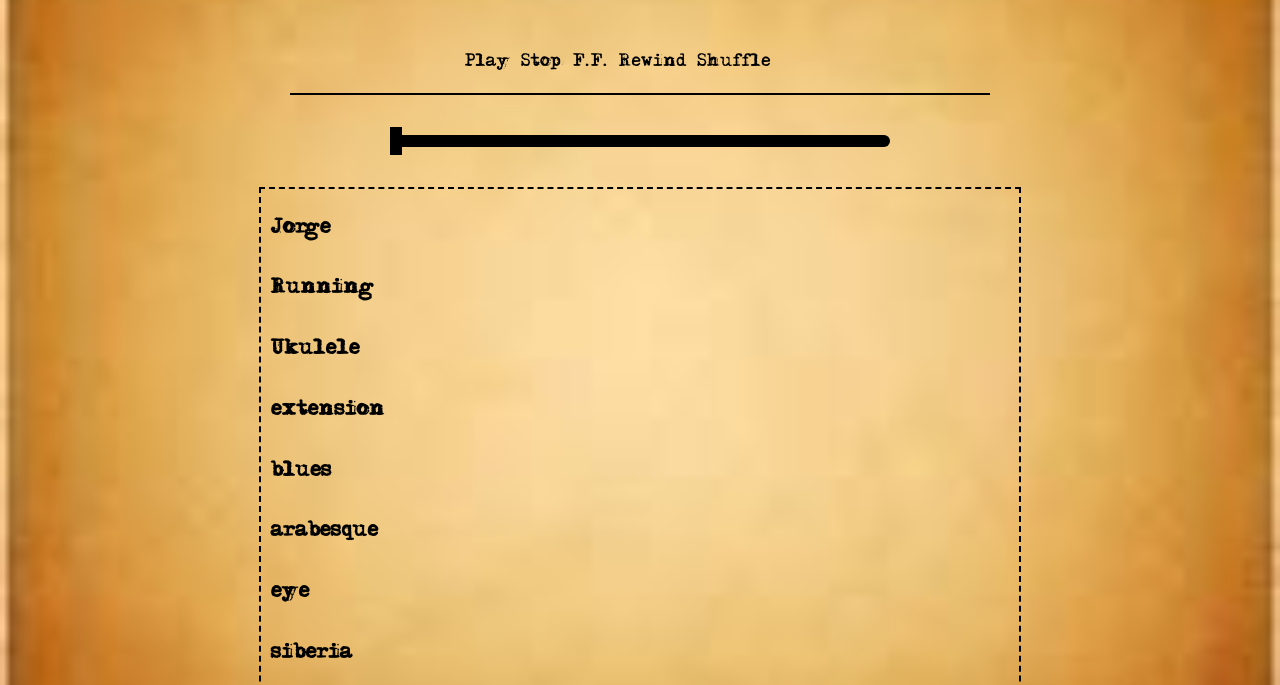
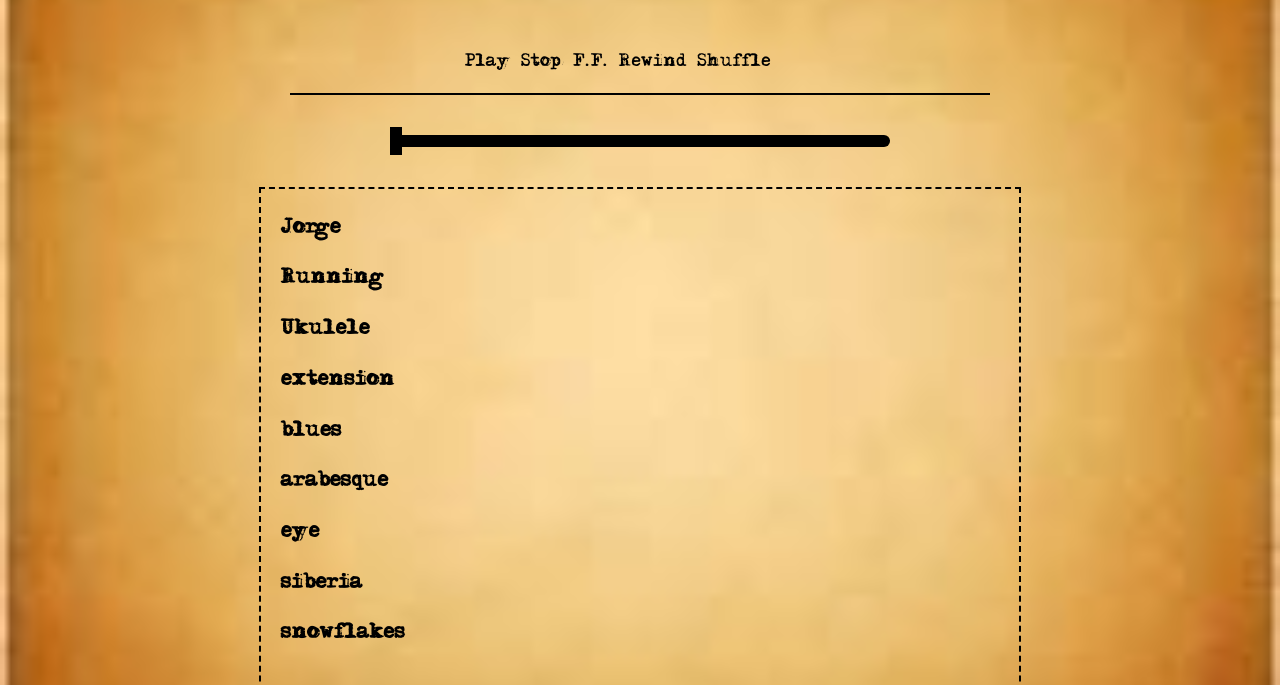
Before and after one commit to OggiDanailov/Lt.-Schmidt, a plain HTML site: page music2.html in a window 1280 px wide. Shown: the part 115-800 px from the top of the page. Drawn offline with nearby package versions, Linux system fonts and the light colour scheme.

Commit message:
initial commit on video branch

```diff
--- a/css/music2.css
+++ b/css/music2.css
@@ -55,7 +55,7 @@ html {
 }
 h3 {
 	font-family: Adler;
-	padding: 10px;
+	padding: 10px 10px 0px 20px;
 }
 
 #songList {
```
